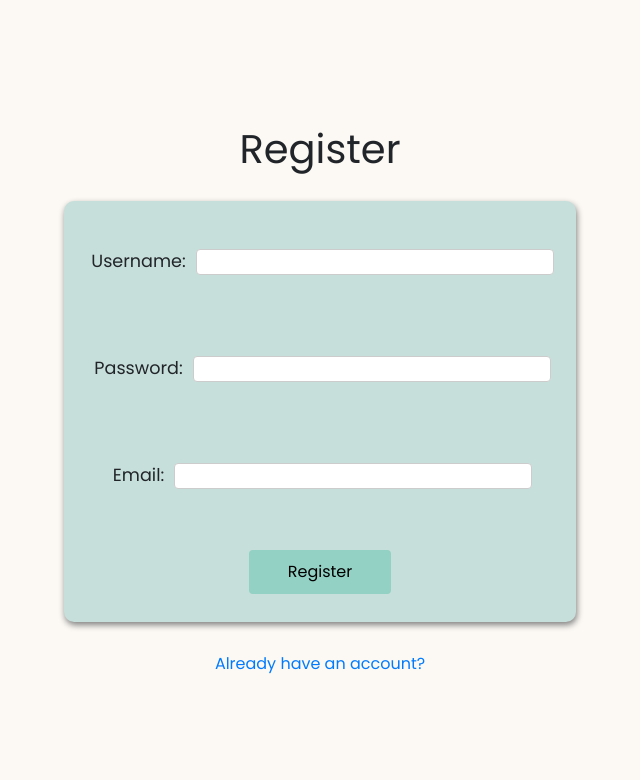
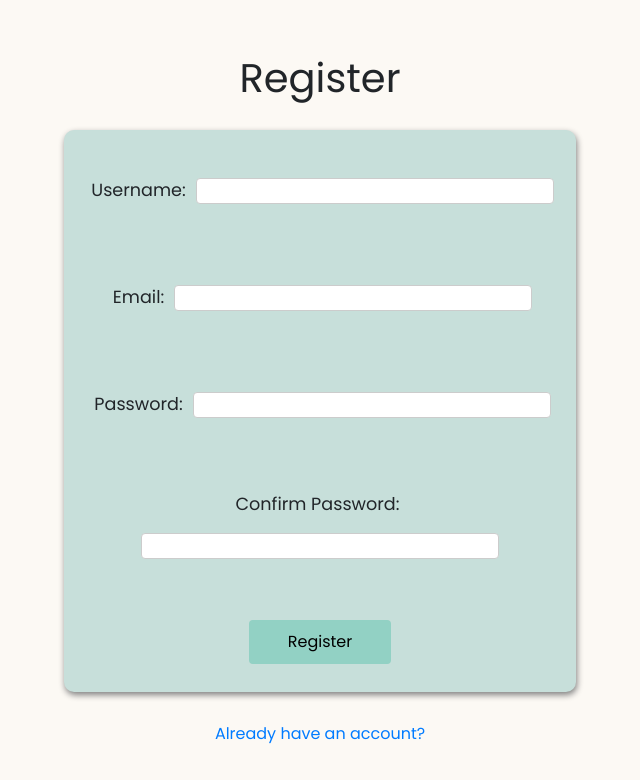
Before and after one commit to roselynle/meal-app-client, a React app: page /register in a window 1280 px wide. Shown: the top 780 px of the page, without its empty margins (320-960 px from the left). Built offline with nearby package versions, Linux system fonts and the light colour scheme.

Commit message:
form control for password confirmation

```diff
--- a/src/components/RegisterForm/index.js
+++ b/src/components/RegisterForm/index.js
@@ -7,6 +7,7 @@ const RegisterForm = () =>  {
     const [username, setUsername] = useState("");
     const [password, setPassword] = useState("");
     const [email, setEmail] = useState("")
+    const [passwordConfirmation, setPasswordConfirmation] = useState("");
     const [error, setError] = useState()
 
     const history = useHistory()
@@ -23,7 +24,12 @@ const RegisterForm = () =>  {
         setEmail(e.target.value);
     };
 
+    const handlePasswordConfirmation = (e) => {
+        setPasswordConfirmation(e.target.value);
+    };
 
+    const formIncomplete = () =>  password !== passwordConfirmation
+    console.log(formIncomplete)
 
     const handleRegister = async (e) => {
         e.preventDefault();
@@ -59,22 +65,23 @@ function login(data){
                         <input role="register-input" type="text" name="username" onChange={handleUsername} />
                     </div>
                     <div className="register-input">
+                        <label htmlFor="email">Email:</label>
+                        <input role="register-input" type="text" name="email" onChange={handleEmail}/>
+                    </div>
+                    <div className="register-input">
                         <label htmlFor="password">Password:</label>
                         <input role="register-input" type="password" name="password" onChange={handlePassword}/>
                     </div>
-                    <div className="register-input">
-                        <label htmlFor="email">Email:</label>
-                        <input role="register-input" type="text" name="email" onChange={handleEmail}/>
+                   <div className="register-input">
+                        <label htmlFor="password">Confirm Password:</label>
+                        <input type="password" name="passwordConfirmation" onChange={handlePasswordConfirmation}/>
                     </div>
-                    {/* <div className="register-input">
-                        <label htmlFor="password">Confirm Password:</label>
-                        <input type="password" name="passwordConfirmation" />
-                    </div> */}
                     <div className="register-button">
-                    <input role="register" type="submit" value="Register"/>
+                    <input role="register" type="submit" className={formIncomplete() ? 'disabled' : 'enabled'} disabled={formIncomplete()} value="Register"/>
                 </div>
                 <div>
                                     { error ? <p>{error}</p> : ""}
+                                    {formIncomplete() ? <p>Passwords do not match</p>  : ""}
                     </div>
                 </form>
 
```
